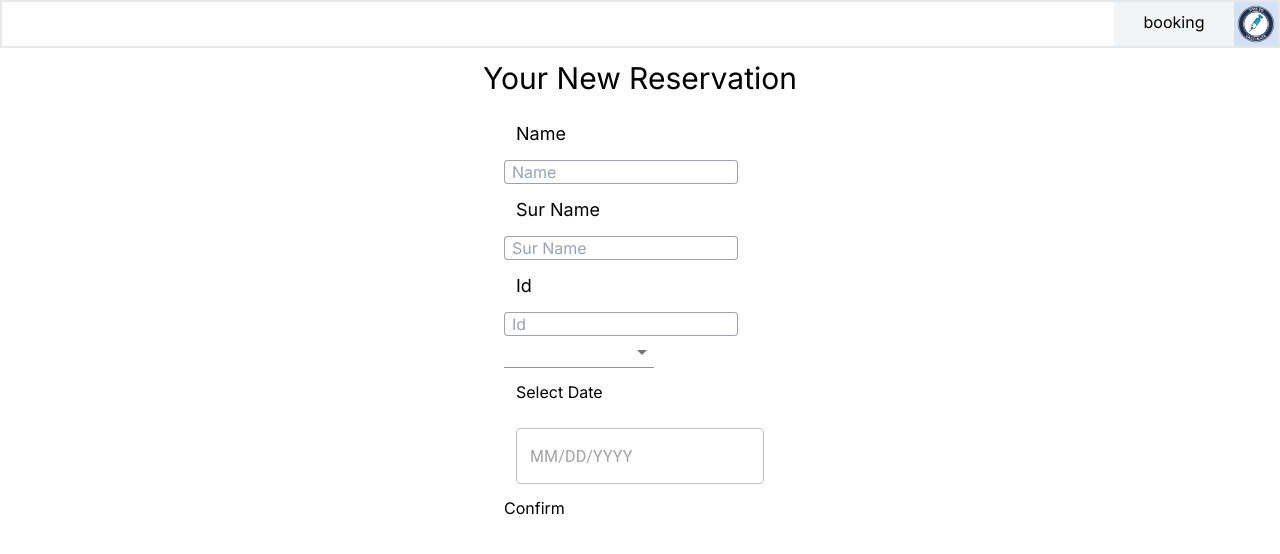
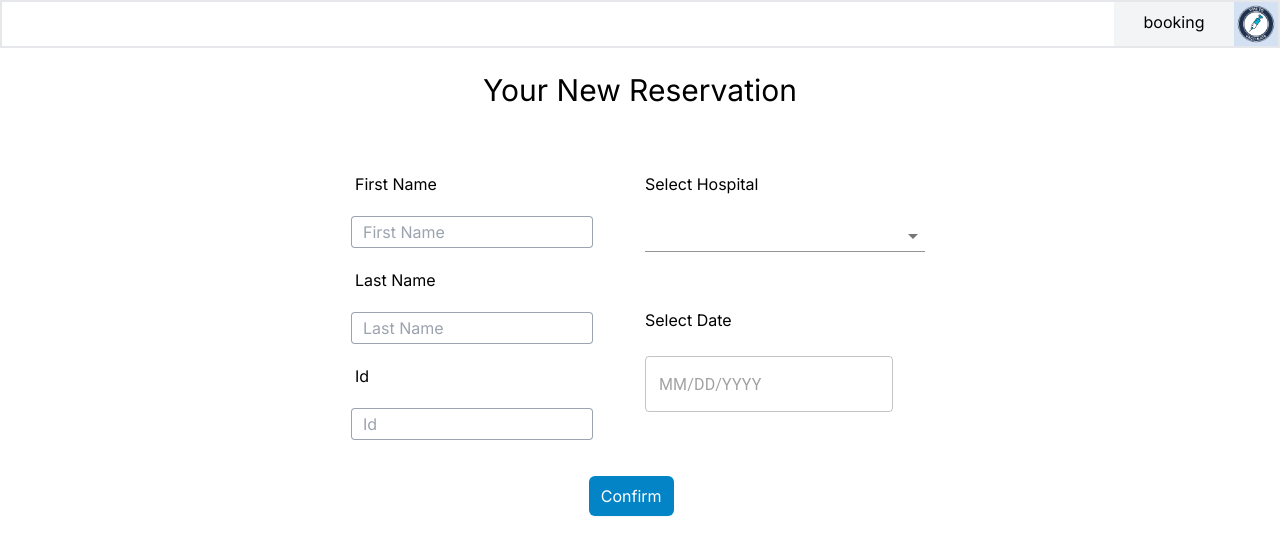
Before and after one commit to WinSukon/SW_DEV_Webapp, a Next.js app: page /booking in a window 1280 px wide. Shown: the top 554 px of the page. Built offline with nearby package versions, Linux system fonts and the light colour scheme.

Commit message:
assignmen 5 : finish

```diff
--- a/src/app/booking/page.tsx
+++ b/src/app/booking/page.tsx
@@ -4,7 +4,7 @@ export default function booking() {
     return (
         <main>
             <div className='flex flex-col items-center '>
-                <div className='text-3xl p-3'>Your New Reservation </div>
+                <div className='text-3xl p-3 m-3'>Your New Reservation </div>
                 <Form></Form>
             </div>
         </main>
--- a/src/components/Form.tsx
+++ b/src/components/Form.tsx
@@ -9,11 +9,20 @@ import MyText from "./MyText";
 const Form = () => {
     return (
         <form >
-            <MyText title="Name"></MyText>
-            <MyText title="Sur Name"></MyText>
+            <div className="flex flex-row m-3">
+                <div className="flex flex-col m-4">
+
+                    <MyText title="First Name"></MyText>
+                    <MyText title="Last Name"></MyText>
                     <MyText title="Id"></MyText>
-            <div>
-                <Select variant="standard" label="choose hospital" className="w-[150px]">
+
+                </div>
+
+                <div className="flex flex-col m-4">
+
+                    <div className="text-base p-3">Select Hospital</div>
+                    <div className="p-3 mb-4">
+                        <Select variant="standard" label="choose hospital" className="w-[280px]">
                             <MenuItem>Chulalongkorn Hospital</MenuItem>
                             <MenuItem>Rajavithi Hospital</MenuItem>
                             <MenuItem>Thammasat University Hospital</MenuItem>
@@ -21,7 +30,7 @@ const Form = () => {
                         </Select>
                     </div>
 
-            <div className="p-3">Select Date</div>
+                    <div className="p-3 mt-4">Select Date</div>
                     <div className="p-3">
 
                         <LocalizationProvider dateAdapter={AdapterDayjs}>
@@ -29,9 +38,16 @@ const Form = () => {
                         </LocalizationProvider>
                     </div>
 
-            <div>
-                <button>Confirm</button>
+
+
                 </div>
+
+            </div>
+            <div className="left-[46%] absolute m-0">
+            <button className="rounded-md bg-sky-600 text-white px-3 py-2  shadow-sm hover:bg-indigo-600">Confirm</button>
+
+            </div>
+
 
         </form>
     );
--- a/src/components/MyText.tsx
+++ b/src/components/MyText.tsx
@@ -1,8 +1,12 @@
 const MyText = ({title}:{title:string}) => {
     return (
         <div className="">
-            <div className="p-3 text-lg">{title}</div>
-            <input type="text" placeholder={title} className="rounded ring-1 ring-inset ring-gray-400 text-md leading-6 indent-2 placeholder:text-gray-400"></input>
+            <div className="p-3 text-base">{title}</div>
+            <div className="p-2">
+
+            <input type="text" placeholder={title} className="p-1 rounded ring-1 ring-inset ring-gray-400 text-md leading-6 indent-2 placeholder:text-gray-400"></input>
+
+            </div>
         </div>
     );
 }
```
Lines whose indentation alone changed are shown as unchanged.
